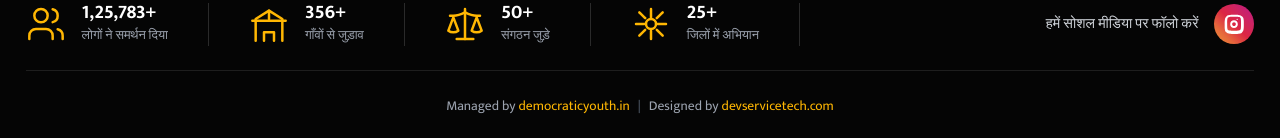
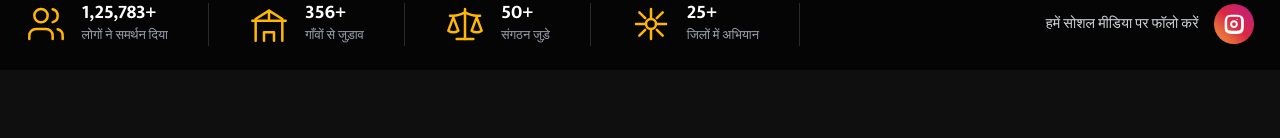
Before and after one commit to Abhishekkumar969/bharattiwari, a Next.js app: page / in a window 1280 px wide. Shown: the part 2233-2371 px from the top of the page. After the commit the page ends 2303 px from the top, so only its background shows below. Built offline with nearby package versions, Linux system fonts and the light colour scheme; no server answers.

Commit message:
Remove credits from FooterStats component
Removed credits section from the footer.

```diff
--- a/src/components/FooterStats.tsx
+++ b/src/components/FooterStats.tsx
@@ -132,15 +132,6 @@ export default function FooterStats() {
         </div>
       </div>
 
-      <div className={styles.credits}>
-        <div className={styles.creditItem}>
-          Managed by <a href="https://www.instagram.com/democraticyouth.in" target="_blank" rel="noopener noreferrer" className={styles.creditLink}>democraticyouth.in</a>
-        </div>
-        <span className={styles.separator}> | </span>
-        <div className={styles.creditItem}>
-          Designed by <a href="https://www.devservicetech.com" target="_blank" rel="noopener noreferrer" className={styles.creditLink}>devservicetech.com</a>
-        </div>
-      </div>
     </footer>
   );
 }
```
